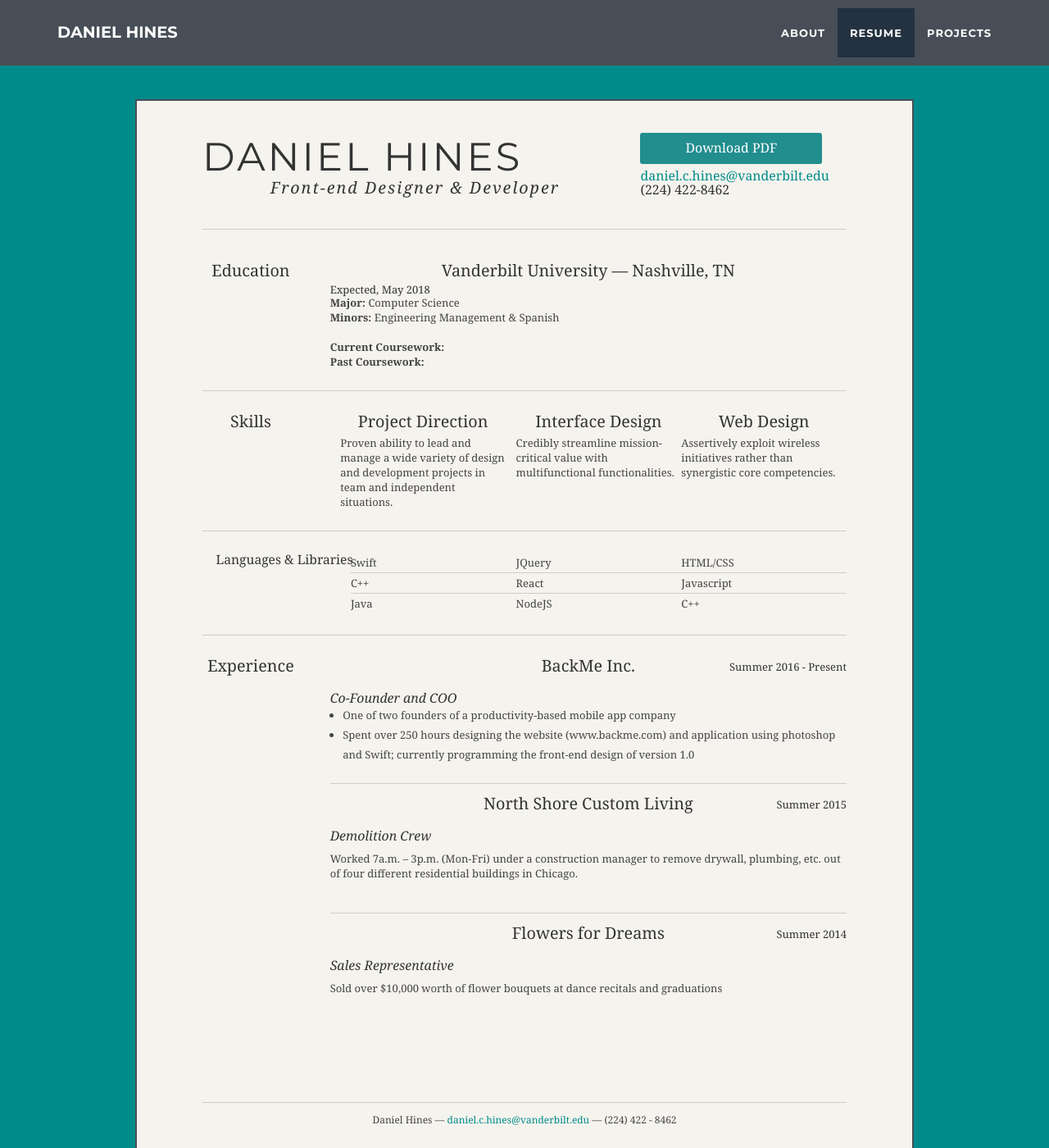
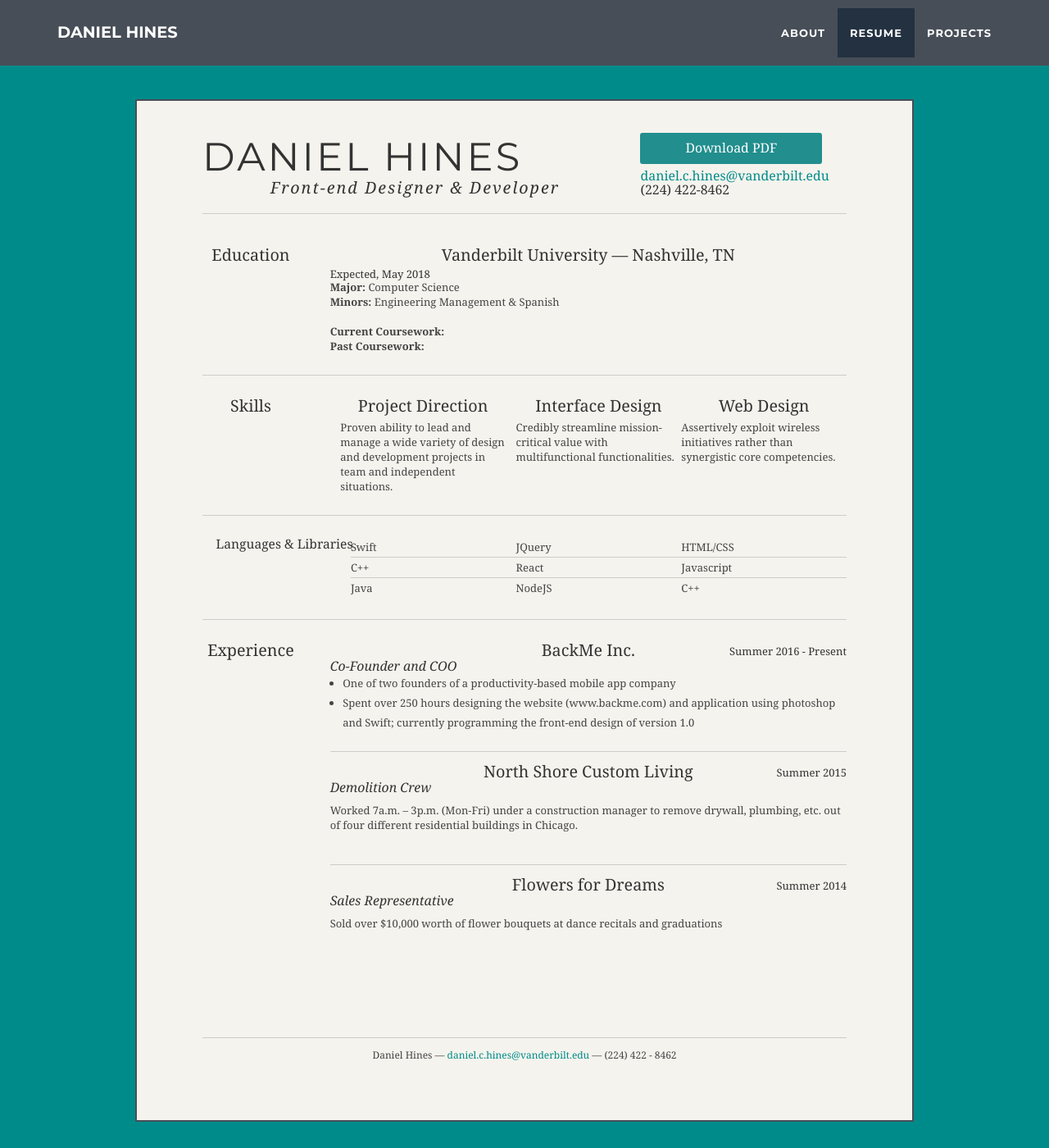
Before and after one commit to danielchines/danielchines.github.io, a Jekyll site: the page built from index.html, in a window 1280 px wide and 1400 px high, scrolled down 1651 px. Shown: the whole window at 82% size. Built offline with Jekyll 4.4.1, drawn with Linux system fonts in a browser that asks for light colours.

Commit message:
Update resume.css

```diff
--- a/_includes/css/resume.css
+++ b/_includes/css/resume.css
@@ -22,8 +22,8 @@ body #inner { font-family: Georgia; color: #444; }
 p.resume { font-size: 100%; line-height: 18px; }
 /* //-- core typography and style -- */
 #hd h1 { font-size: 48px; text-transform: uppercase; letter-spacing: 3px; }
-#doc2 h2 { font-size: 152%; font-family: Georgia; text-transform: none; font-weight: normal; padding: 0;}
-#doc2 h3, h4 { font-size: 122%; font-family: Georgia; text-transform: none; font-weight: normal; padding: 0;}
+#doc2 h2 { font-size: 152%; font-family: Georgia; text-transform: none; font-weight: normal; padding: 0; margin: 0; }
+#doc2 h3, h4 { font-size: 122%; font-family: Georgia; text-transform: none; font-weight: normal; padding: 0; margin: 0; }
 #inner h1, h2, h3, h4 { color: #333; }
 #doc2 .yui-t7 { padding-right: 0; }
 #doc2 a { color: #008b8b }
```
